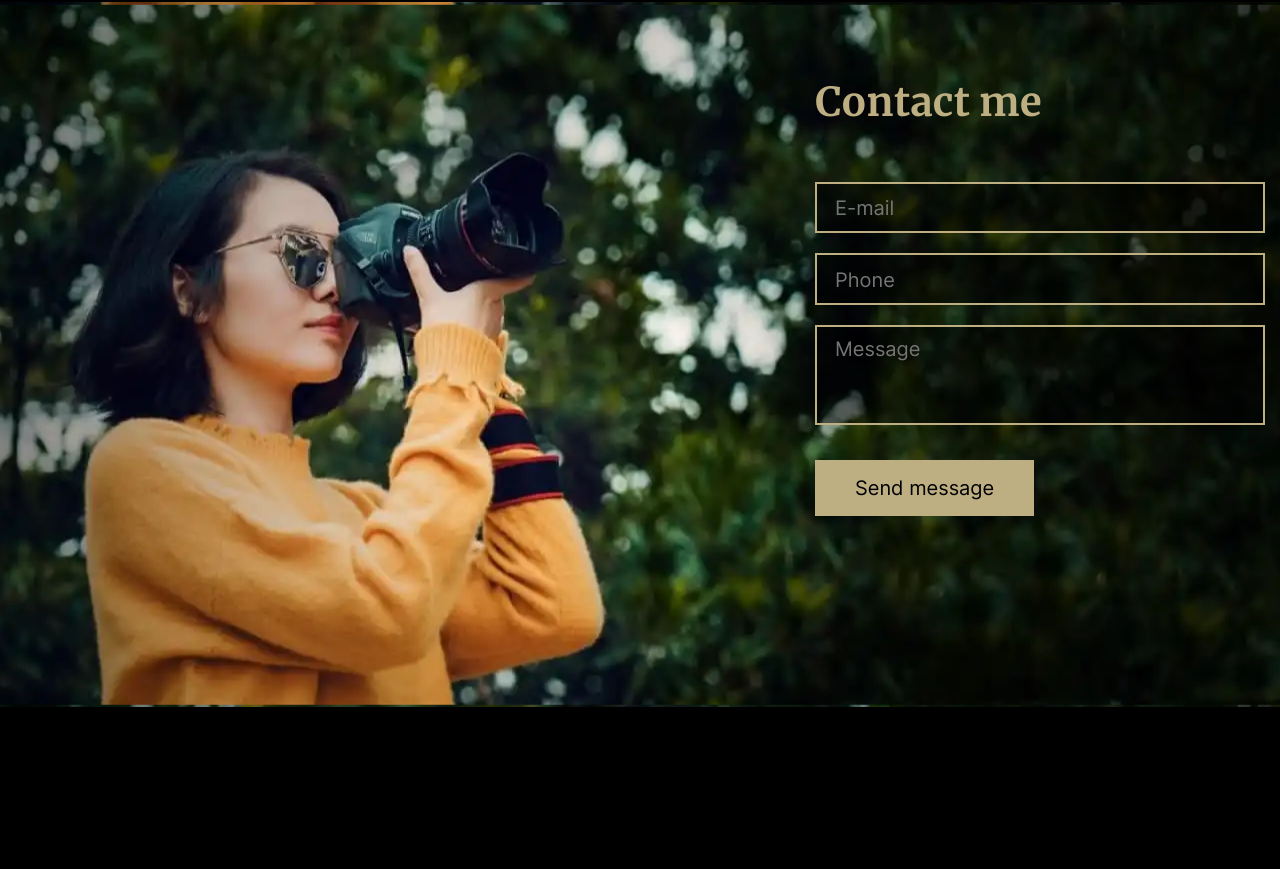
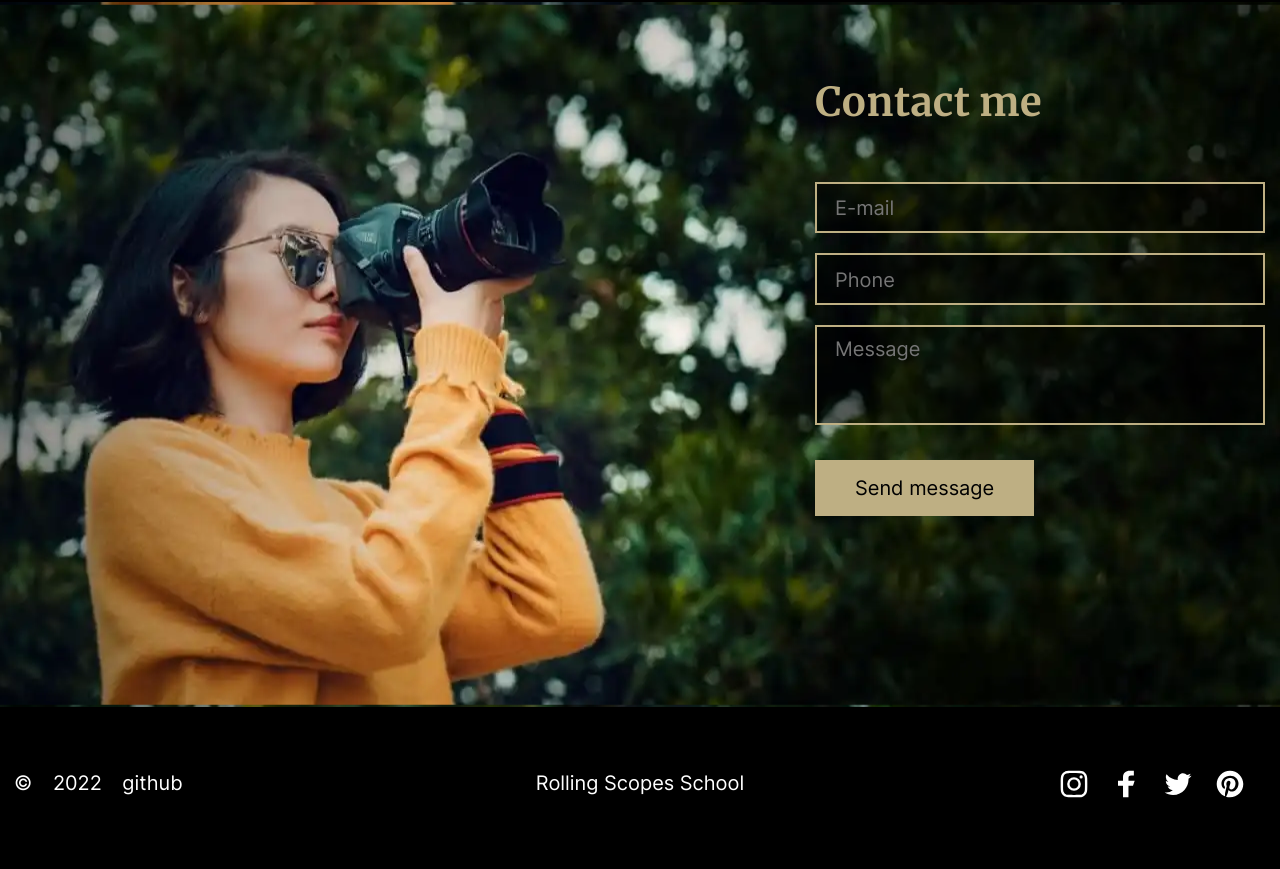
Before and after one commit to aliaksei-siniauski/PhotoPortfolio-project, a website: page src/index.html in a window 1280 px wide. Shown: the part 4592-5461 px from the top of the page. Before the commit the page ends 5299 px from the top, so only its background shows below. Drawn offline with Linux system fonts and the light colour scheme; files that its build step writes are made by us from their sources; files whose address does not match are found by name; a web font is replaced by a local one.

Commit message:
feat: add footer

```diff
--- a/src/index.html
+++ b/src/index.html
@@ -199,6 +199,44 @@
       </div> <!-- close container -->
     </section> <!-- close contact section -->
   </main>
+  <footer class="footer">
+    <div class="container footer__container">
+      <div class="footer-date">
+        <span class="date-item">©</span>
+        <span class="date-item">2022</span>
+        <span class="date-item">
+          <a>github</a>
+        </span>
+      </div> <!-- footer-date -->
+      <div class="footer-logo">
+        <a href="#"><span>Rolling Scopes School</span>
+        </a>
+      </div> <!-- footer-logo -->
+      <div class="footer-social">
+        <ul class="social-list">
+          <li class="social-list__item">
+            <a href="https://www.instagram.com">
+              <img class="footer-icon icon" src="icons/sprite.svg#i-inst" width="32" alt="instagram">
+            </a>
+          </li>
+          <li class="social-list__item">
+            <a href="https://about.facebook.com/">
+              <img class="footer-icon icon" src="icons/sprite.svg#i-meta" width="32" alt="meta">
+            </a>
+          </li>
+          <li class="social-list__item">
+            <a href="https://twitter.com/">
+              <img class="footer-icon icon" src="icons/sprite.svg#i-twitter" width="32" alt="twitter">
+            </a>
+          </li>
+          <li class="social-list__item">
+            <a href="https://pinterest.com/">
+              <img class="footer-icon icon" src="icons/sprite.svg#i-pinterest" width="32" alt="pinterest">
+          </li>
+        </ul>
+      </div> <!-- close footer-social -->
+    </div> <!-- close container -->
+  </footer>
 </body>
 
 </html>
--- a/src/scss/main.scss
+++ b/src/scss/main.scss
@@ -33,5 +33,6 @@
 @import 'layout/video';
 @import 'layout/price';
 @import 'layout/contacts';
+@import 'layout/footer';
 
 /*Themes */
```
Also changed, not shown: build/css/style.min.css, build/index.html, 1 other file.
